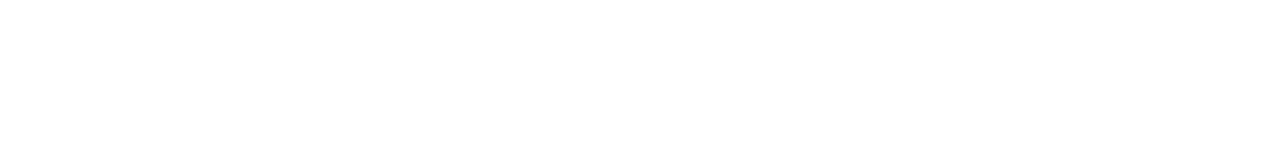
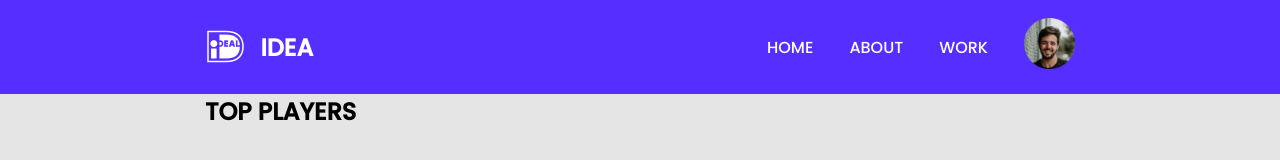
Before and after one commit to xnafi/Leader-Board-HTML-CSS, a plain HTML site: page index.html in a window 1280 px wide. Drawn offline with Linux system fonts and the light colour scheme.

Commit message:
nav comple

```diff
--- a/index.html
+++ b/index.html
@@ -21,6 +21,32 @@
     <link rel="stylesheet" href="style.css" />
   </head>
   <body>
+    <!-- Header Section Start -->
+    <header class="header">
+      <nav>
+        <div class="nav-bannar">
+          <i class="fa-brands fa-ideal"></i>
+          <h3>IDEA</h3>
+        </div>
+        <!-- nav -->
+        <ul>
+          <li>HOME</li>
+          <li>ABOUT</li>
+          <li>WORK</li>
+          <li>
+            <img src="images/players/player-1.png" alt="" />
+          </li>
+        </ul>
+      </nav>
+    </header>
+    <!-- Header Section Start -->
+    <main>
+        <!-- top players Section start -->
+        <section class="container top-player">
+<h2>TOP PLAYERS</h2>
+        </section>
+        <!-- top players Section end-->
 
+    </main>
   </body>
 </html>
--- a/style.css
+++ b/style.css
@@ -1,8 +1,90 @@
-*{
+* {
     margin: 0%;
     padding: 0%;
     box-sizing: border-box;
 }
-body{
+
+body {
     font-family: 'Poppins', sans-serif;
+    background: #E5E5E5;
+    display: flex;
+    flex-direction: column;
+    justify-content: center;
+    align-items: center;
 }
+
+.container {
+    width: 870px;
+    display: flex;
+    align-items: center;
+
+}
+
+/* <!-- Header Section Start --> */
+.header {
+    height: auto;
+    width: 100vw;
+    display: flex;
+    justify-content: center;
+    align-items: center;
+    background: rgba(86, 46, 255, 1);
+
+
+}
+
+.header nav {
+    width: 870px;
+    height: 94px;
+    display: flex;
+    justify-content: space-between;
+    align-items: center;
+    color: rgba(255, 255, 255, 1);
+
+}
+
+.nav-bannar {
+    display: flex;
+    justify-content: center;
+    align-items: center;
+}
+
+.nav-bannar i {
+    font-size: 36px;
+
+
+
+}
+
+.nav-bannar h3 {
+    display: inline-block;
+    font-size: 24px;
+    margin-left: 15px;
+
+}
+
+
+nav ul img {
+    height: 51px;
+    width: 51px;
+}
+
+nav ul {
+    display: flex;
+    justify-content: center;
+    align-items: center;
+    margin-left: 36px;
+}
+
+nav ul li {
+    margin-left: 36px;
+    list-style: none;
+    cursor: pointer;
+    font-size: 16px;
+
+}
+
+/* <!-- Header Section end --> */
+
+
+/* <!-- top players Section start --> */
+/* <!-- top players Section start --> */
```
